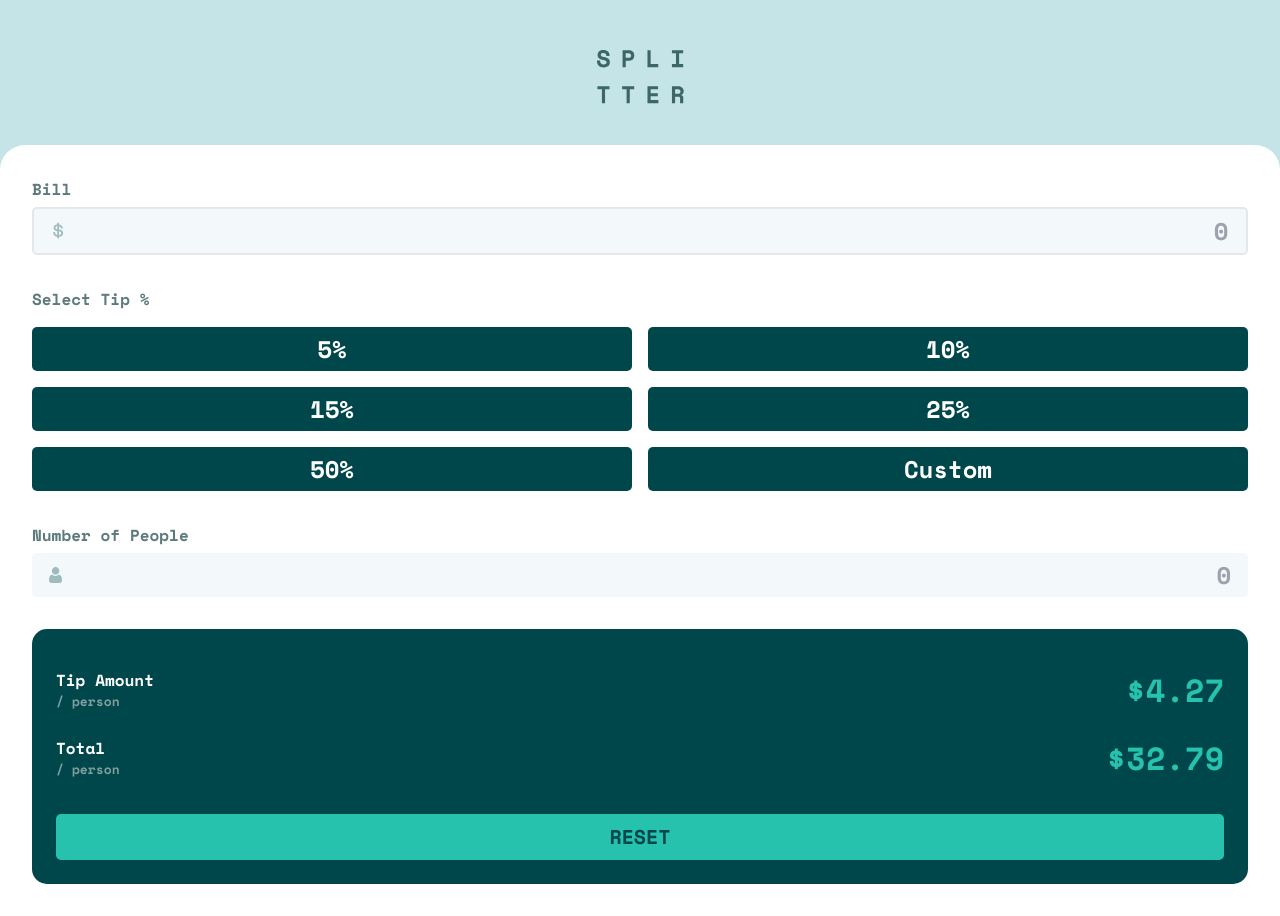
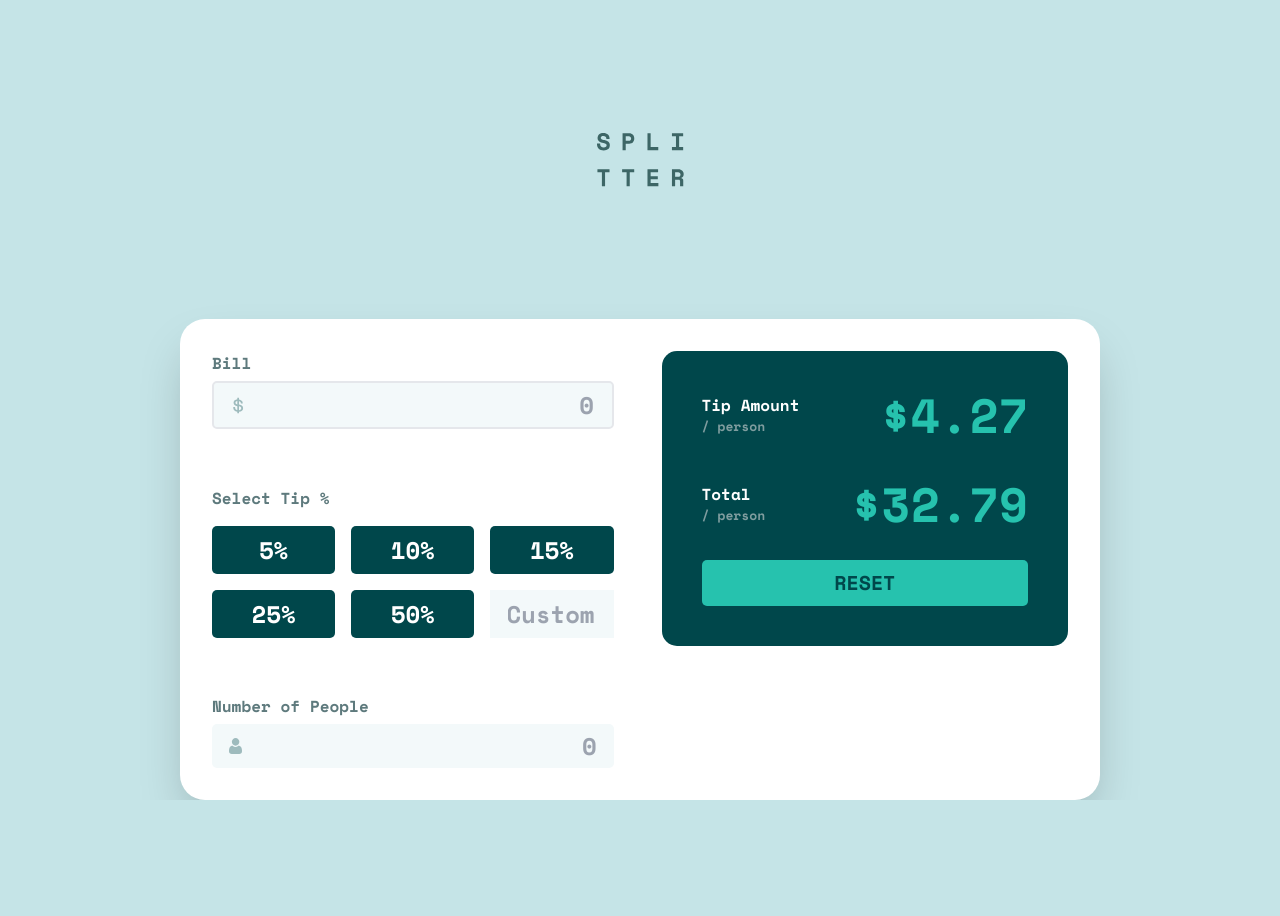
Before and after one commit to Mikoyzskie/fm-tip-calculator, a Next.js app: page / in a window 1280 px wide. After the commit the page ends 800 px from the top, so only its background shows below. Built offline with nearby package versions, Linux system fonts and the light colour scheme.

Commit message:
desktop fix

```diff
--- a/src/app/layout.tsx
+++ b/src/app/layout.tsx
@@ -16,7 +16,7 @@ export default function RootLayout({
 }>) {
   return (
     <html lang="en">
-      <body className={`${inter.className} bg-[#C5E4E7] min-h-screen h-full`}>{children}</body>
+      <body className={`${inter.className} bg-[#C5E4E7]`}>{children}</body>
     </html>
   );
 }
--- a/src/app/page.tsx
+++ b/src/app/page.tsx
@@ -1,20 +1,28 @@
+"use client"
+
 import Image from "next/image";
+import { useState } from "react"
 
-const percents = ["5%", "10%", "15%", "25%", "50%", "Custom"]
+const percents = ["5%", "10%", "15%", "25%", "50%"]
 
 export default function Home() {
   return (
-    <main className="min-h-screen flex flex-col">
+    <main className="min-h-screen flex flex-col px-0 sm:px-5">
+      <div className="grow flex items-center">
         <Image
           src={"/logo.svg"}
           alt="logo"
           width={87}
           height={54}
-        className="mx-auto pt-[50px] mb-[40.86px]"
+          className="mx-auto"
         />
-      <div className="bg-white h-full rounded-t-[25px] grow p-8">
+      </div>
+      <div className="bg-white rounded-t-[25px] md:rounded-b-[25px] shadow-2xl grow p-8 max-w-[920px] md:max-h-[481px] md:h-full w-full mx-auto flex">
+
+        <div className="flex flex-col md:flex-row gap-8 md:gap-12">
+          <div className="flex flex-col gap-8 justify-between basis-1/2">
+            <div>
               <p className="text-[#5E7A7D] mb-[6px]">Bill</p>
-        <div className="flex flex-col gap-8">
               <div className="rounded-[5px] bg-[#F3F9FA] py-[6px] pl-[19.26px] pr-[17.48px] flex justify-between items-center  group-active:border-[#26C2AE] border-2">
                 <Image
                   src={"/icon-dollar.svg"}
@@ -24,16 +32,18 @@ export default function Home() {
                 />
                 <input type="number" dir="rtl" className="text-[#00474B] text-2xl w-full bg-[#F3F9FA] outline-none group" placeholder="0" />
               </div>
+            </div>
             <div>
               <p className="text-[#5E7A7D] mb-[16px]">Select Tip %</p>
-            <div className="grid grid-cols-2 gap-4">
+              <div className="grid grid-cols-2 md:grid-cols-3 gap-4 text-2xl leading-9">
                 {
                   percents.map((per: string, index: number) => {
                     return (
-                    <button key={index} className="bg-[#00474B] text-white py-[6px] rounded-[5px] text-2xl hover:bg-[#26C2AE] hover:text-[#00474B]">{per}</button>
+                      <button key={index} className="bg-[#00474B] text-white py-[6px] rounded-[5px] hover:bg-[#26C2AE] hover:text-[#00474B]">{per}</button>
                     )
                   })
                 }
+                <input type="number" className="bg-[#F3F9FA] outline-none text-[#00474B] text-2xl font-bold pl-[17.33px] pr-[19px]" placeholder="Custom" dir="rtl" />
               </div>
             </div>
             <div>
@@ -48,21 +58,22 @@ export default function Home() {
                 <input type="number" min={0} placeholder="0" className="text-2xl text-[#00474B] outline-none bg-[#F3F9FA] w-full " dir="rtl" />
               </div>
             </div>
-          <div className="bg-[#00474B] text-white p-6 pt-[37px] rounded-[15px] flex flex-col gap-8">
-            <div className="flex flex-col gap-5">
+          </div>
+          <div className="bg-[#00474B] text-white p-6 pt-[37px] md:p-10 rounded-[15px] flex flex-col gap-8 md:justify-between md:basis-1/2 h-fit">
+            <div className="flex flex-col gap-[22px] md:gap-[41px]">
               <div className="flex justify-between items-center">
                 <div>
                   <p>Tip Amount</p>
                   <p className="text-[13px] text-[#7F9D9F]">/ person</p>
                 </div>
-                <p className="text-[32px] text-[#26C2AE]">$4.27</p>
+                <p className="text-[32px] md:text-5xl text-[#26C2AE]">$4.27</p>
               </div>
               <div className="flex justify-between items-center">
                 <div>
                   <p>Total</p>
                   <p className="text-[13px] text-[#7F9D9F]">/ person</p>
                 </div>
-                <p className="text-[32px] text-[#26C2AE]">$32.79</p>
+                <p className="text-[32px] md:text-5xl text-[#26C2AE]">$32.79</p>
               </div>
             </div>
             <button className="bg-[#26C2AE] text-[#00474B] w-full text-xl py-[9px] rounded-[5px]">RESET</button>
```
Lines whose indentation alone changed are shown as unchanged.
